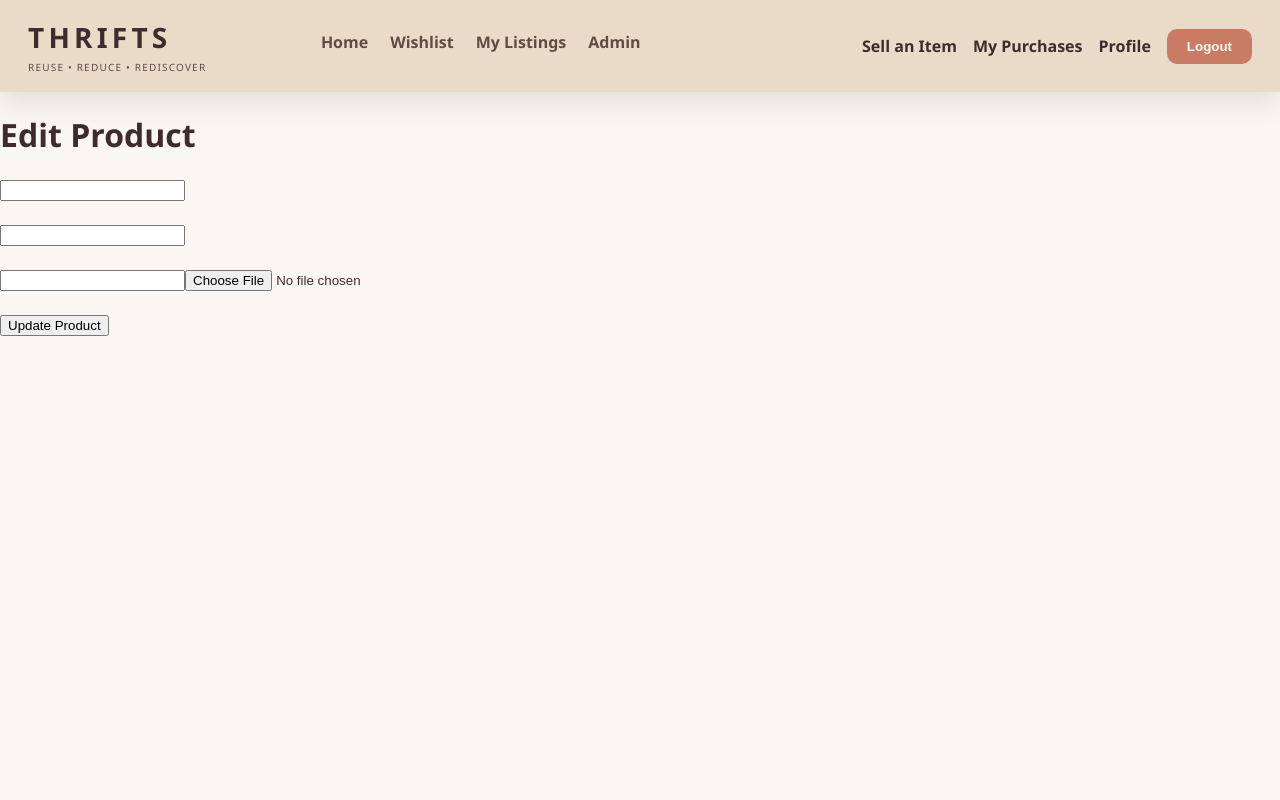
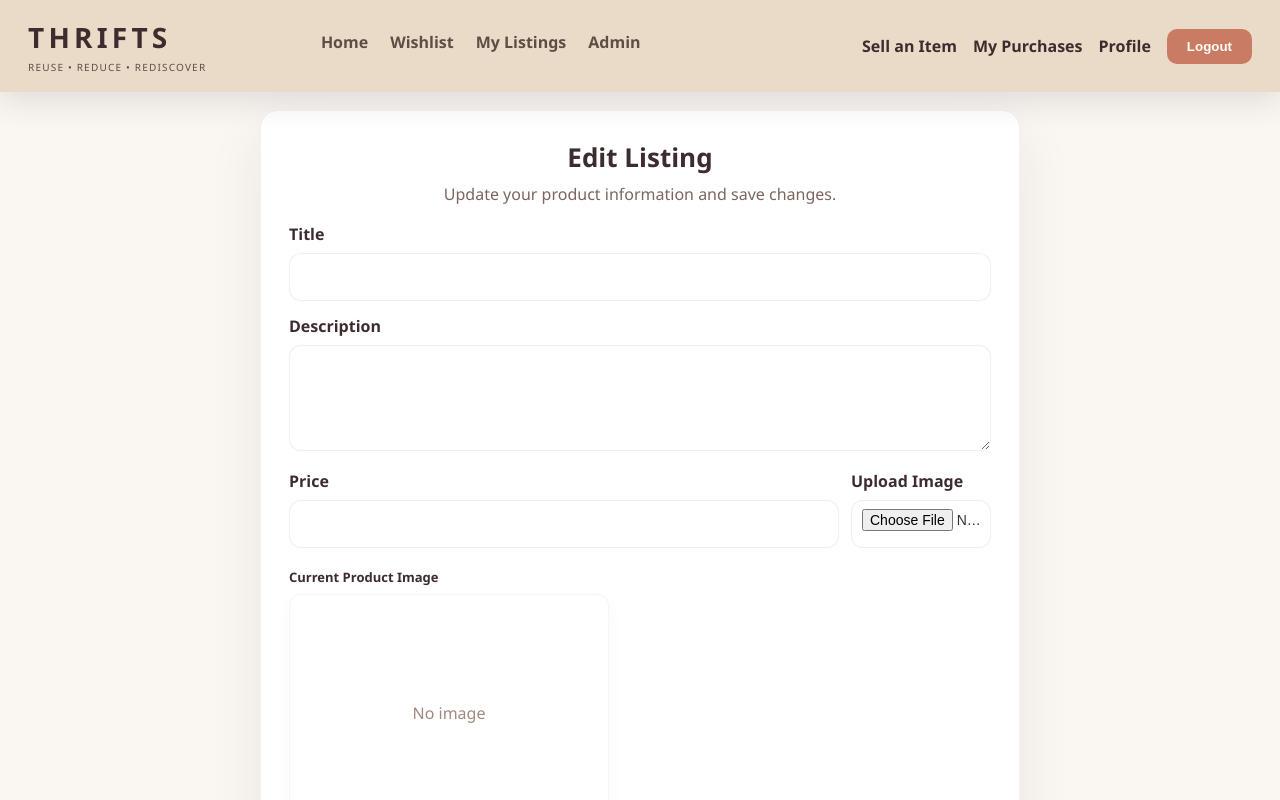
Before and after one commit to Shivani367/thrifts, a React (Vite) app in the folder client/: page /edit-product/1 in a window 1280 px wide. Shown: the top 800 px of the page. Built offline with nearby package versions, Linux system fonts and the light colour scheme; no server answers; sample sign-in values are in the browser's storage.

Commit message:
Designed UI for EditProduct page

```diff
--- a/client/src/pages/EditProduct.jsx
+++ b/client/src/pages/EditProduct.jsx
@@ -10,22 +10,26 @@ function EditProduct() {
   const [description, setDescription] = useState("");
   const [price, setPrice] = useState("");
   const [image, setImage] = useState(null);
+  const [existingImage, setExistingImage] = useState("");
+
+  const [isSaving, setIsSaving] = useState(false);
+  const [saveError, setSaveError] = useState(null);
+  const [saveSuccess, setSaveSuccess] = useState(false);
 
   useEffect(() => {
     fetchProduct();
+    // eslint-disable-next-line react-hooks/exhaustive-deps
   }, []);
 
   const fetchProduct = async () => {
     try {
-      const response = await api.get(
-        `/products/${id}`
-      );
-
+      const response = await api.get(`/products/${id}`);
       const product = response.data.product;
 
-      setTitle(product.title);
-      setDescription(product.description);
-      setPrice(product.price);
+      setTitle(product.title || "");
+      setDescription(product.description || "");
+      setPrice(product.price || "");
+      setExistingImage(product.image || product.imageUrl || (product.images && product.images[0]) || "");
 
     } catch (error) {
       console.log(error.response?.data);
@@ -34,10 +38,13 @@ function EditProduct() {
 
   const handleSubmit = async (e) => {
     e.preventDefault();
+    if (isSaving) return;
+
+    setIsSaving(true);
+    setSaveError(null);
 
     try {
       const token = localStorage.getItem("token");
-
       const formData = new FormData();
 
       formData.append("title", title);
@@ -48,70 +55,108 @@ if (image) {
         formData.append("image", image);
       }
 
-await api.put(
-  `/products/${id}`,
-  formData,
-  {
+      await api.put(`/products/${id}`, formData, {
         headers: {
           Authorization: `Bearer ${token}`,
-      "Content-Type":
-        "multipart/form-data",
+          "Content-Type": "multipart/form-data",
         },
-  }
-);
+      });
 
-      alert("Product Updated");
+      setSaveSuccess(true);
+      setIsSaving(false);
 
+      // show success briefly, then navigate back to dashboard (preserves original routing)
+      setTimeout(() => {
         navigate("/dashboard");
+      }, 800);
 
     } catch (error) {
+      setSaveError(error.response?.data?.message || "Update failed");
+      setIsSaving(false);
       console.log(error.response?.data);
     }
   };
 
+  const inputBaseStyle = {
+    width: "100%",
+    minHeight: "48px",
+    padding: "12px 14px",
+    borderRadius: "12px",
+    border: "1px solid rgba(61,44,46,0.08)",
+    background: "#FFFFFF",
+    color: "#3D2C2E",
+    fontSize: "14px",
+    outline: "none",
+    boxSizing: "border-box",
+    transition: "border-color 0.18s ease, box-shadow 0.18s ease, transform 0.12s ease",
+  };
+
   return (
-    <form onSubmit={handleSubmit}>
-      <h1>Edit Product</h1>
+    <div style={{ minHeight: "100vh", background: "#FAF6F1", display: "flex", alignItems: "center", justifyContent: "center", padding: 18 }}>
+      <div style={{ width: "100%", maxWidth: 760, margin: "0 auto", padding: 28, background: "#FFFFFF", borderRadius: 18, boxShadow: "0 22px 56px rgba(61,44,46,0.08)", border: "1px solid rgba(61,44,46,0.06)" }}>
+        <h1 style={{ margin: 0, fontSize: 26, color: "#3D2C2E", fontWeight: 800, textAlign: "center" }}>Edit Listing</h1>
+        <p style={{ marginTop: 8, marginBottom: 18, color: "#7B655D", textAlign: "center" }}>Update your product information and save changes.</p>
 
-      <input
-        value={title}
-        onChange={(e) =>
-          setTitle(e.target.value)
-        }
-      />
+        {saveError && (
+          <div style={{ marginBottom: 12, padding: 12, borderRadius: 12, background: "#FDEDEE", border: "1px solid rgba(143,38,38,0.12)", color: "#8F2626" }}>
+            <strong>Error:</strong> {saveError}
+          </div>
+        )}
 
-      <br /><br />
+        {saveSuccess && (
+          <div style={{ marginBottom: 12, padding: 12, borderRadius: 12, background: "#ECF7EE", border: "1px solid rgba(46,106,61,0.12)", color: "#2E6A3D" }}>
+            <strong>Success:</strong> Product updated successfully.
+          </div>
+        )}
 
-      <input
-        value={description}
-        onChange={(e) =>
-          setDescription(e.target.value)
-        }
-      />
+        <form onSubmit={handleSubmit} style={{ display: "grid", gap: 14 }}>
+          <div>
+            <label style={{ display: "block", marginBottom: 8, fontWeight: 700, color: "#3D2C2E" }}>Title</label>
+            <input value={title} onChange={(e) => setTitle(e.target.value)} style={inputBaseStyle} onFocus={(e) => { e.target.style.borderColor = '#C97B63'; e.target.style.boxShadow = '0 6px 20px rgba(201,123,99,0.08)'; }} onBlur={(e) => { e.target.style.borderColor = 'rgba(61,44,46,0.08)'; e.target.style.boxShadow = 'none'; }} />
+          </div>
 
-      <br /><br />
+          <div>
+            <label style={{ display: "block", marginBottom: 8, fontWeight: 700, color: "#3D2C2E" }}>Description</label>
+            <textarea value={description} onChange={(e) => setDescription(e.target.value)} rows={5} style={{ ...inputBaseStyle, resize: 'vertical', padding: '12px 14px' }} onFocus={(e) => { e.target.style.borderColor = '#C97B63'; e.target.style.boxShadow = '0 6px 20px rgba(201,123,99,0.08)'; }} onBlur={(e) => { e.target.style.borderColor = 'rgba(61,44,46,0.08)'; e.target.style.boxShadow = 'none'; }} />
+          </div>
 
-      <input
-        type="number"
-        value={price}
-        onChange={(e) => setPrice(e.target.value)
-  }
-/>
+          <div style={{ display: 'grid', gridTemplateColumns: '1fr 140px', gap: 12 }}>
+            <div>
+              <label style={{ display: "block", marginBottom: 8, fontWeight: 700, color: "#3D2C2E" }}>Price</label>
+              <input type="number" value={price} onChange={(e) => setPrice(e.target.value)} style={inputBaseStyle} onFocus={(e) => { e.target.style.borderColor = '#C97B63'; e.target.style.boxShadow = '0 6px 20px rgba(201,123,99,0.08)'; }} onBlur={(e) => { e.target.style.borderColor = 'rgba(61,44,46,0.08)'; e.target.style.boxShadow = 'none'; }} />
+            </div>
 
-<input
-  type="file"
-  accept="image/*"
-  onChange={(e) =>
-    setImage(e.target.files[0])
-  }
-/>
+            <div>
+              <label style={{ display: "block", marginBottom: 8, fontWeight: 700, color: "#3D2C2E" }}>Upload Image</label>
+              <input type="file" accept="image/*" onChange={(e) => setImage(e.target.files[0])} style={{ ...inputBaseStyle, padding: '8px 10px' }} />
+            </div>
+          </div>
 
-      <br /><br />
+          <div style={{ marginTop: 6 }}>
+            <div style={{ fontSize: 13, fontWeight: 700, color: '#3D2C2E', marginBottom: 8 }}>Current Product Image</div>
+            <div style={{ width: '100%', maxWidth: 320, borderRadius: 12, overflow: 'hidden', background: '#fff', border: '1px solid rgba(61,44,46,0.04)', boxShadow: '0 8px 20px rgba(61,44,46,0.03)', padding: 8 }}>
+              {image ? (
+                <img src={URL.createObjectURL(image)} alt="preview" style={{ width: '100%', height: '220px', objectFit: 'cover', display: 'block', borderRadius: 8 }} />
+              ) : existingImage ? (
+                <img src={existingImage} alt="current" style={{ width: '100%', height: '220px', objectFit: 'cover', display: 'block', borderRadius: 8 }} />
+              ) : (
+                <div style={{ width: '100%', height: 220, display: 'grid', placeItems: 'center', color: '#A0897F' }}>No image</div>
+              )}
+            </div>
+          </div>
 
-      <button type="submit">
-        Update Product
+          <div style={{ marginTop: 6 }}>
+            <button type="submit" disabled={isSaving} style={{ width: '100%', height: 56, borderRadius: 14, border: 'none', background: '#C97B63', color: '#FFFFFF', fontSize: 16, fontWeight: 800, cursor: isSaving ? 'default' : 'pointer', boxShadow: isSaving ? '0 10px 30px rgba(0,0,0,0.06)' : '0 18px 46px rgba(201,123,99,0.18)', transition: 'transform 0.18s ease, box-shadow 0.18s ease, opacity 0.18s ease' }} onMouseEnter={(e) => { if (!isSaving) { e.currentTarget.style.transform = 'translateY(-3px)'; e.currentTarget.style.boxShadow = '0 28px 58px rgba(201,123,99,0.22)'; } }} onMouseLeave={(e) => { if (!isSaving) { e.currentTarget.style.transform = 'translateY(0)'; e.currentTarget.style.boxShadow = '0 18px 46px rgba(201,123,99,0.18)'; } }}>
+              <span style={{ display: 'inline-flex', alignItems: 'center', gap: 10 }}>
+                {isSaving && <span style={{ width: 18, height: 18, borderRadius: 9, border: '2px solid rgba(255,255,255,0.5)', borderTopColor: '#FFFFFF', animation: 'spin 1s linear infinite', display: 'inline-block' }} />}
+                {isSaving ? 'Saving changes...' : 'Save Changes'}
+              </span>
             </button>
+            <style>{`@keyframes spin{to{transform:rotate(360deg)}}`}</style>
+          </div>
         </form>
+      </div>
+    </div>
   );
 }
 
--- a/client/src/pages/SellProduct.jsx
+++ b/client/src/pages/SellProduct.jsx
@@ -344,7 +344,7 @@ function SellProduct() {
             <div style={{ flex: 1 }}>
               <div style={{ color: '#3D2C2E', fontWeight: 800, fontSize: 15 }}>{title || 'Untitled'}</div>
               <div style={{ marginTop: 6, display: 'flex', gap: 12, color: '#6E5D57', fontSize: 13 }}>
-                <div>Price: <strong style={{ color: '#3D2C2E' }}>{price ? `₹{price}` : '—'}</strong></div>
+                <div>Price: <strong style={{ color: '#3D2C2E' }}>{price ? `₹${price}` : '—'}</strong></div>
                 <div>Category: <strong style={{ color: '#3D2C2E' }}>{category}</strong></div>
                 <div>Condition: <strong style={{ color: '#3D2C2E' }}>{condition}</strong></div>
               </div>
```
Lines whose indentation alone changed are shown as unchanged.
